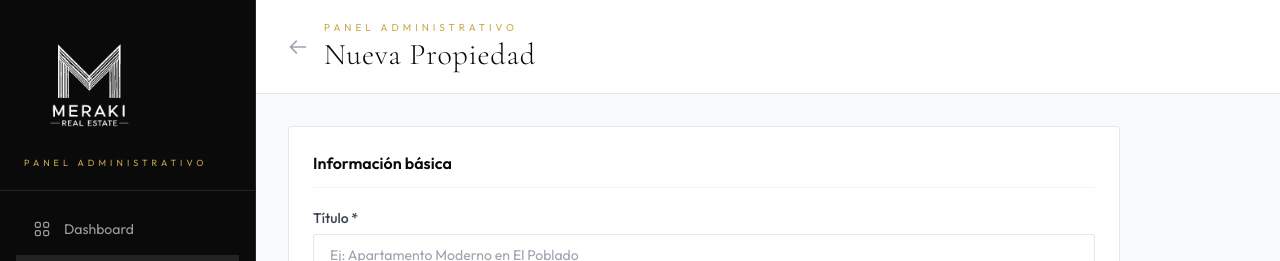
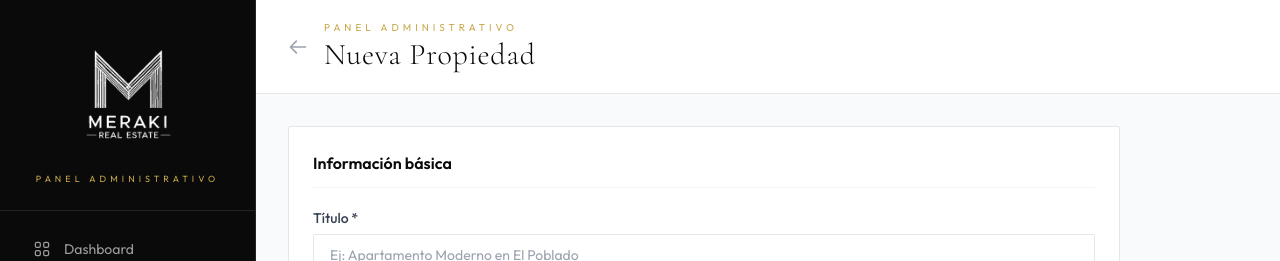
Before and after one commit to andresmz12/MERAKI-PAGINA, a Next.js app: page /admin/propiedades/nueva in a window 1280 px wide. Shown: the top 261 px of the page. Built offline with nearby package versions, Linux system fonts and the light colour scheme; no server answers; sample sign-in values are in the browser's storage.

Commit message:
fix: heredar fuentes del root layout y centrar logo en sidebar
- Admin layout: eliminar re-declaración de fuentes (usa las del root)
- Sidebar: logo centrado con items-center

https://claude.ai/code/session_019GhJrY59MDwWiqQsTJqwbi

```diff
--- a/app/admin/layout.tsx
+++ b/app/admin/layout.tsx
@@ -1,23 +1,3 @@
-import { Cormorant_Garamond, Outfit } from 'next/font/google'
-
-const cormorant = Cormorant_Garamond({
-  subsets: ['latin'],
-  weight: ['300', '400', '500', '600', '700'],
-  variable: '--font-cormorant',
-  display: 'swap',
-})
-
-const outfit = Outfit({
-  subsets: ['latin'],
-  weight: ['300', '400', '500', '600', '700'],
-  variable: '--font-outfit',
-  display: 'swap',
-})
-
 export default function AdminLayout({ children }: { children: React.ReactNode }) {
-  return (
-    <div className={`${cormorant.variable} ${outfit.variable} font-sans`}>
-      {children}
-    </div>
-  )
+  return <>{children}</>
 }
--- a/components/admin/AdminSidebar.tsx
+++ b/components/admin/AdminSidebar.tsx
@@ -33,16 +33,16 @@ export default function AdminSidebar() {
   return (
     <aside className="w-64 bg-[#0A0A0A] min-h-screen flex flex-col fixed left-0 top-0 z-40 border-r border-white/10">
       {/* Logo */}
-      <div className="px-6 py-5 border-b border-white/10">
-        <Link href="/admin/dashboard" className="flex flex-col items-start gap-1.5">
+      <div className="px-4 py-6 border-b border-white/10">
+        <Link href="/admin/dashboard" className="flex flex-col items-center gap-2">
           {logoError ? (
             <span className="font-display text-[#C9A84C] text-2xl font-bold tracking-widest">MERAKI</span>
           ) : (
             <img
               src="/images/logo-meraki.png"
               alt="Meraki Real Estate"
-              width={130}
-              height={55}
+              width={140}
+              height={60}
               className="object-contain brightness-0 invert"
               onError={() => setLogoError(true)}
             />
```
